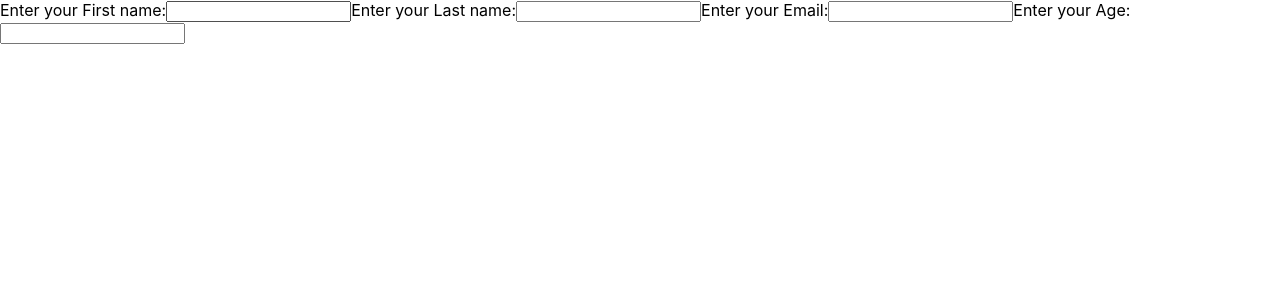
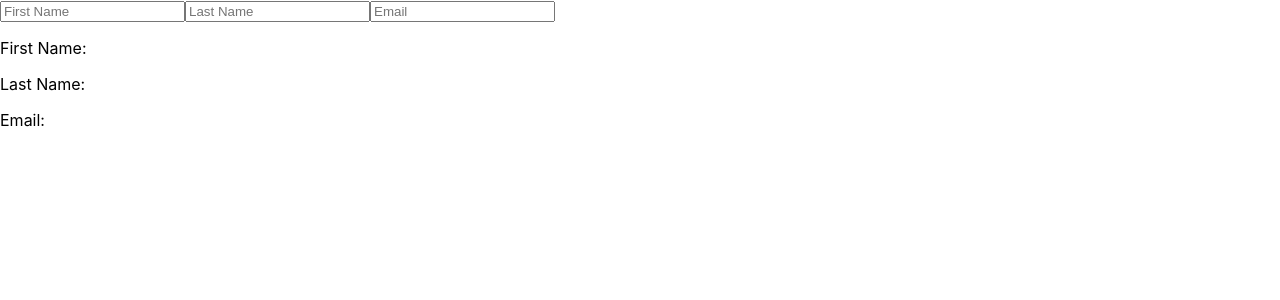
Before and after one commit to jegbune/my-ecommerce-app, a React (Create React App) app: page / in a window 1280 px wide. Shown: the top 300 px of the page. Built offline with nearby package versions, Linux system fonts and the light colour scheme.

Commit message:
React lesson on CRUD app through form

```diff
--- a/src/Component/Crud.js
+++ b/src/Component/Crud.js
@@ -1,74 +1,127 @@
-import React, { useState } from 'react'
+import React, { useState } from 'react';
 
-function Crud() {
+function MultiInputForm() {
+  const [firstName, setFirstName] = useState('');
+  const [lastName, setLastName] = useState('');
+  const [email, setEmail] = useState('');
 
-    const [fName, setFName] = useState('')
-    const [lName, setLName] = useState('')
-    const [Email, setEmail] = useState('')
-    const [Age, setAge] = useState('')
+  const handleFirstNameChange = (event) => {
+    setFirstName(event.target.value);
+  };
 
-    const handleFNameChange = (event) => {
-        setFName(event.target.value)
-    }
-    const handleLNameChange = (event) => {
-        setLName(event.target.value)
-    }
-    const handleEmailChange = (event) => {
-        setEmail(event.target.value)
-    }
-    const handleAgeChange = (event) => {
-        setAge(event.target.value)
-    }
+  const handleLastNameChange = (event) => {
+    setLastName(event.target.value);
+  };
 
-    const handleSubmit =(event) => {
-    //    event.preventDefault();
+  const handleEmailChange = (event) => {
+    setEmail(event.target.value);
+  };
 
-    }
-
-    return (
-        <form onSubmit={handleSubmit}>
-            <label>Enter your First name:
-                <input
-                type='text'
-                name = 'FirstName'
-                value={fName}
-                onChange={handleFNameChange}
-                />
-            </label>
-
-            <label>Enter your Last name:
-                <input
-                type='text'
-                name = 'LastName'
-                value={lName}
-                onChange={handleLNameChange}
-                />
-            </label>
-            <label>Enter your Email:
-                <input
-                type='text'
-                name = 'Email'
-                value={Email}
-                onChange={handleEmailChange}
-                />
-            </label>
-            <label>Enter your Age:
-                <input
-                type='number'
-                name = 'Age'
-                value={Age}
-                onChange={handleAgeChange}
-                />
-            </label>
-            <div>
-                <p>{fName}</p>
-                <p>{lName}</p>
-                <p>{Email}</p>
-                <p>{Age}</p>
-            </div>
-
-        </form>
-    )
+  return (
+    <div>
+      <input
+        type="text"
+        value={firstName}
+        onChange={handleFirstNameChange}
+        placeholder="First Name"
+      />
+      <input
+        type="text"
+        value={lastName}
+        onChange={handleLastNameChange}
+        placeholder="Last Name"
+      />
+      <input
+        type="email"
+        value={email}
+        onChange={handleEmailChange}
+        placeholder="Email"
+      />
+      <p>First Name: {firstName}</p>
+      <p>Last Name: {lastName}</p>
+      <p>Email: {email}</p>
+    </div>
+  );
 }
 
-export default Crud
+export default MultiInputForm;
+
+
+
+
+
+
+// import React, { useState } from 'react'
+
+// function Crud() {
+
+//     const [fName, setFName] = useState('')
+//     const [lName, setLName] = useState('')
+//     const [Email, setEmail] = useState('')
+//     const [Age, setAge] = useState('')
+
+//     const handleFNameChange = (event) => {
+//         setFName(event.target.value)
+//     }
+//     const handleLNameChange = (event) => {
+//         setLName(event.target.value)
+//     }
+//     const handleEmailChange = (event) => {
+//         setEmail(event.target.value)
+//     }
+//     const handleAgeChange = (event) => {
+//         setAge(event.target.value)
+//     }
+
+//     const handleSubmit =(event) => {
+//     //    event.preventDefault();
+
+//     }
+
+//     return (
+//         <form onSubmit={handleSubmit()}>
+//             <label>Enter your First name:
+//                 <input
+//                 type='text'
+//                 name = 'FirstName'
+//                 value={fName}
+//                 onChange={handleFNameChange}
+//                 />
+//             </label>
+
+//             <label>Enter your Last name:
+//                 <input
+//                 type='text'
+//                 name = 'LastName'
+//                 value={lName}
+//                 onChange={handleLNameChange}
+//                 />
+//             </label>
+//             <label>Enter your Email:
+//                 <input
+//                 type='text'
+//                 name = 'Email'
+//                 value={Email}
+//                 onChange={handleEmailChange}
+//                 />
+//             </label>
+//             <label>Enter your Age:
+//                 <input
+//                 type='number'
+//                 name = 'Age'
+//                 value={Age}
+//                 onChange={handleAgeChange}
+//                 />
+//             </label>
+//             <div>
+//                 <p>{fName}</p>
+//                 <p>{lName}</p>
+//                 <p>{Email}</p>
+//                 <p>{Age}</p>
+//             </div>
+
+//         </form>
+//     )
+// }
+
+// export default Crud
```
